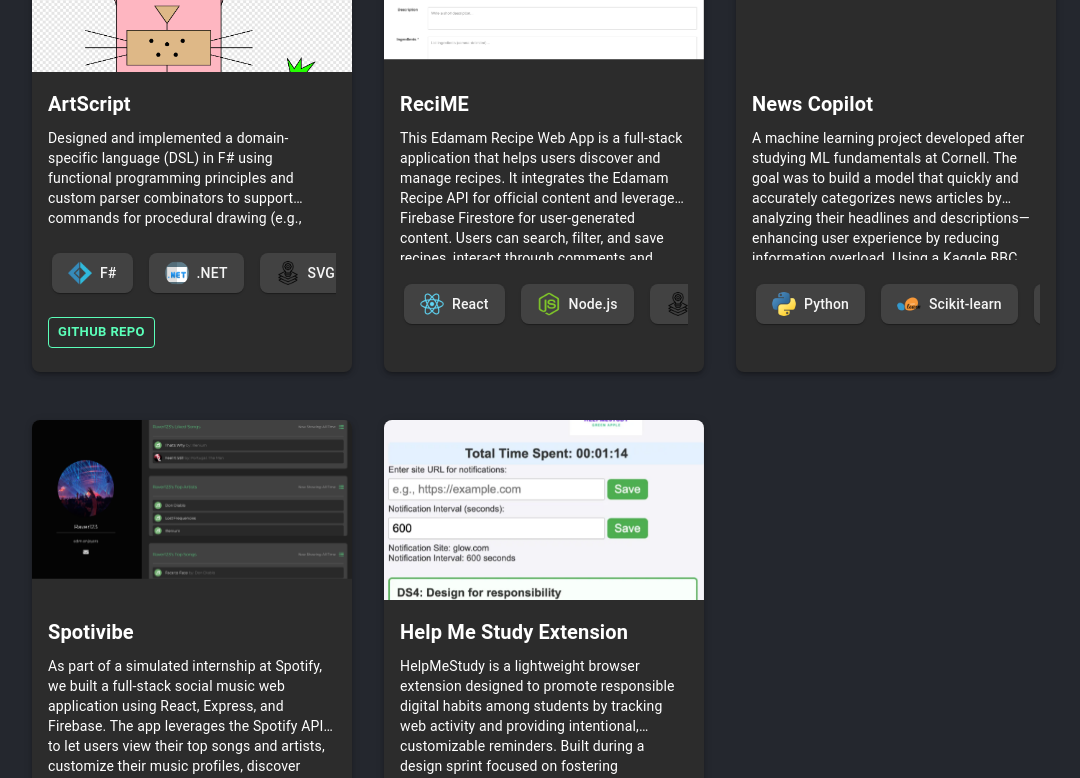
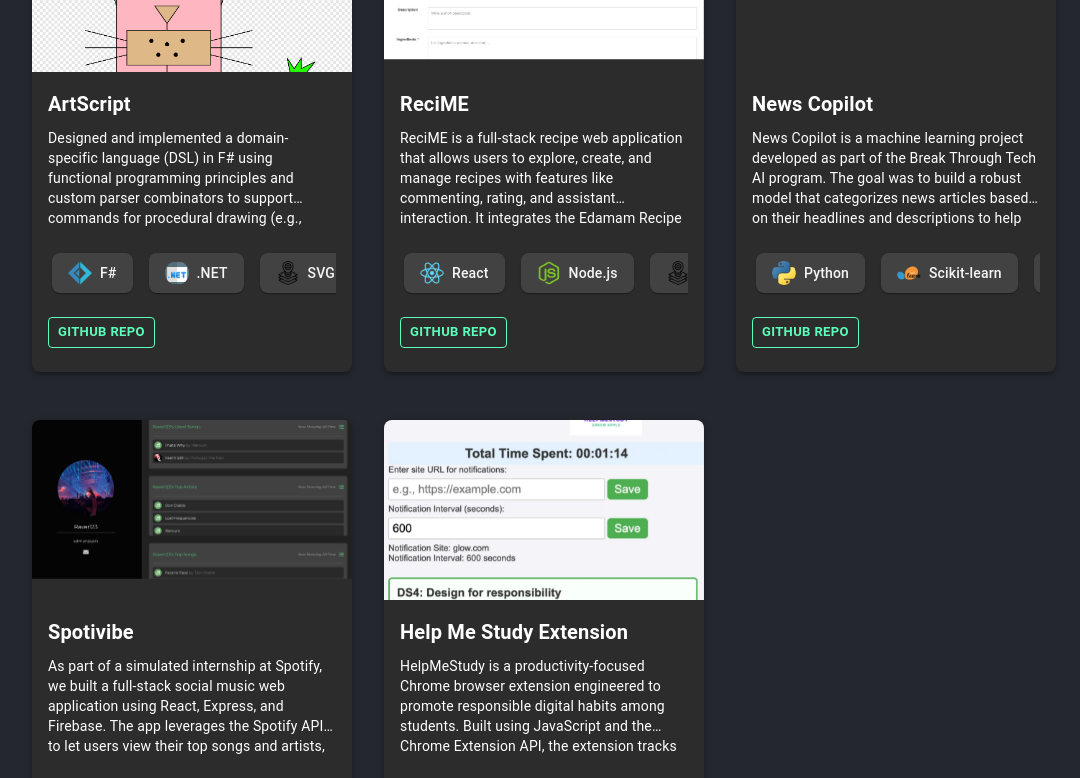
Before and after one commit to Henok-foslyk/profileHenok, a React (Vite) app: page /projects in a window 1280 px wide. Shown: the part 320-1098 px from the top of the page, without its empty margins (32-1112 px from the left). Built offline with nearby package versions, Linux system fonts and the light colour scheme.

Commit message:
updating Project descriptions and github links

```diff
--- a/src/pages/Projects.jsx
+++ b/src/pages/Projects.jsx
@@ -51,7 +51,7 @@
     },
     {
       title: 'ReciME',
-      description: 'This Edamam Recipe Web App is a full-stack application that helps users discover and manage recipes. It integrates the Edamam Recipe API for official content and leverages Firebase Firestore for user-generated content. Users can search, filter, and save recipes, interact through comments and ratings, and even chat with a built-in assistant for help. Designed with modular pages including a dashboard, admin panel, and recipe creation interface, the app emphasizes usability and scalability. Developed in React with a Node/Express backend, it demonstrates best practices in API integration, real-time databases, and user interaction flows.',
+      description: 'ReciME is a full-stack recipe web application that allows users to explore, create, and manage recipes with features like commenting, rating, and assistant interaction. It integrates the Edamam Recipe API for external content and Firebase Firestore for real-time, user-generated data. The platform includes an admin panel for moderation, user authentication via Firebase, and a chatbot assistant for helping users during recipe creation. Designed with modular pages and responsive UI, ReciME prioritizes usability and scalability while following best practices in API consumption, database structuring, and interactive web design.',
       image: reciMe,
       techStack: [
         'React',
@@ -59,39 +59,40 @@
         'Express.js',
         'Firebase Firestore',
         'Firebase Authentication',
-        'Edamam Recipe API',
+        'Edamam API',
         'CSS',
         'Chatbot Integration',
         'Figma (UI Design)'
       ],
       liveDemoLink: '',
-      repoLink: '',
+      repoLink: 'https://github.com/Henok-foslyk/Recipe-Project',
       featured: true,
       skills: [
-        'Full-stack development using React and Express.js',
-        'API integration with Edamam for recipe data',
-        'Database design and CRUD operations with Firebase Firestore',
-        'Commenting and rating systems with moderation and sorting',
-        'Chatbot development for recipe assistance',
-        'Admin workflows for content approval and publishing',
-        'Authentication and role-based access control',
-        'Responsive design and interactive user interface',
-        'Image upload (optional stretch goal)',
-        'Social sharing and user following (optional stretch goal)'
+        'Built a full-stack React + Express.js application',
+        'Integrated third-party API (Edamam) for real-time recipe search and nutrition info',
+        'Structured Firestore database for user recipes, comments, and ratings',
+        'Developed role-based user authentication and authorization with Firebase',
+        'Implemented recipe assistant chatbot using keyword matching logic',
+        'Created modular frontend pages: Dashboard, Recipe View, Admin Panel',
+        'Used Figma for UI design and planning',
+        'Handled responsive styling for mobile and desktop views'
       ]
     },
     {
       title: 'News Copilot',
-      description: 'A machine learning project developed after studying ML fundamentals at Cornell. The goal was to build a model that quickly and accurately categorizes news articles by analyzing their headlines and descriptions—enhancing user experience by reducing information overload. Using a Kaggle BBC news dataset, we explored text characteristics, built a logistic regression baseline, experimented with multiple classifiers, and performed hyperparameter optimization for improved accuracy.',
+      description: 'News Copilot is a machine learning project developed as part of the Break Through Tech AI program. The goal was to build a robust model that categorizes news articles based on their headlines and descriptions to help reduce information overload for users. Using a labeled BBC News dataset from Kaggle, we conducted exploratory text analysis, built a logistic regression baseline, and compared it with Naive Bayes, KNN, and Random Forest classifiers. The final pipeline included text preprocessing, feature engineering, and hyperparameter optimization. This project was presented to and reviewed by a Microsoft AI Lead.',
       image: newsPic,
       techStack: ['Python', 'Scikit-learn', 'Pandas', 'NumPy', 'Matplotlib', 'Jupyter Notebook'],
       liveDemoLink: '',
-      repoLink: '',
+      repoLink: 'https://github.com/Henok-foslyk/news-copilot',
       featured: true,
       skills: [
-        "Supervised learning for text classification",
-        "Model evaluation and hyperparameter tuning",
-        "Experimentation with logistic regression, Naive Bayes, Random Forest, and KNN"
+        'Supervised learning for multi-class text classification',
+        'Exploratory data analysis on text-based datasets',
+        'Built feature pipelines using TF-IDF vectorization and count-based encodings',
+        'Trained and evaluated multiple classifiers: Logistic Regression, Naive Bayes, KNN, Random Forest',
+        'Performed hyperparameter tuning using GridSearchCV',
+        'Presented findings and model evaluation to a Microsoft AI Lead as part of Break Through Tech AI'
       ]
     },
     {
@@ -100,7 +101,7 @@
       image: spotivibe,
       techStack: ['React', 'Express', 'Node.js', 'Firebase', 'Spotify API', 'OAuth 2.0', 'JavaScript'],
       liveDemoLink: '',
-      repoLink: '',
+      repoLink: 'https://github.com/Henok-foslyk/Spotify-Project.git',
       featured: true,
       skills: [
         "Full-stack development with React and Express",
@@ -113,20 +114,30 @@
     },
     {
       title: 'Help Me Study Extension',
-      description: 'HelpMeStudy is a lightweight browser extension designed to promote responsible digital habits among students by tracking web activity and providing intentional, customizable reminders. Built during a design sprint focused on fostering responsibility, the tool evolved from a pop-up quiz idea into a productivity-focused extension with user-centered features. It unobtrusively encourages users to realign their browsing behavior with academic goals, using gentle nudges and time-based notifications. Our iterative development emphasized empathy-driven design, usability testing, and responsiveness to user feedback—making the final product both practical and impactful.',
+      description: 'HelpMeStudy is a productivity-focused Chrome browser extension engineered to promote responsible digital habits among students. Built using JavaScript and the Chrome Extension API, the extension tracks tab usage and domain activity, triggering time-based reminders and notifications that nudge users toward academic tasks. Originally conceptualized during a design sprint, the project evolved from a pop-up quiz prototype into a context-aware assistant focused on digital well-being. The tool incorporates logic for session monitoring, user-defined thresholds, and intelligent interruption handling—backed by iterative prototyping, Figma mockups, and user testing with real feedback cycles.',
       image: helpMeStudyPic,
-      techStack: ['JavaScript', 'Chrome Extension APIs', 'HTML', 'CSS', 'Figma (Prototyping)', 'User Testing Tools'],
-      liveDemoLink: '',
-      repoLink: '',
+      techStack: [
+        'JavaScript',
+        'Chrome Extension APIs',
+        'HTML',
+        'CSS',
+        'Figma (Prototyping)',
+        'User Testing Tools'
+      ],
+      liveDemoLink: '', // Optional if hosted on Chrome Web Store in future
+      repoLink: 'https://github.com/Henok-foslyk/Help_Me_Study',
       featured: true,
       skills: [
-        "User-centered design and empathy mapping",
-        "Browser extension development with Chrome APIs",
-        "Iterative prototyping and usability testing",
-        "Behavioral nudges for digital well-being",
-        "Notification systems and time-tracking logic"
+        'Built Chrome extension with persistent background scripts and content scripts',
+        'Tracked browser tab activity and analyzed domain usage patterns in real-time',
+        'Implemented notification logic based on customizable focus intervals',
+        'Developed logic for intelligent behavior-based reminders and nudges',
+        'Designed wireframes and flows using Figma',
+        'Conducted usability testing and refined UX based on feedback',
+        'Worked within Chrome’s permission and sandbox model for secure extension behavior'
       ]
-    },
+    }
+    ,
 
 
 
```
